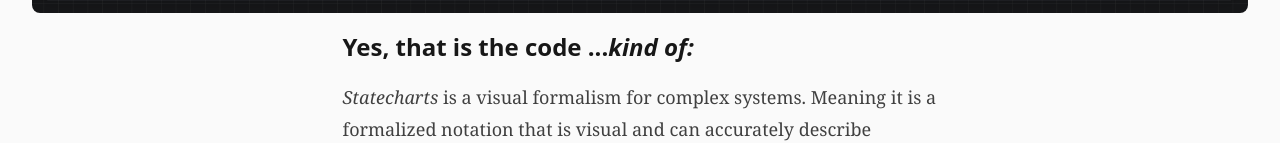
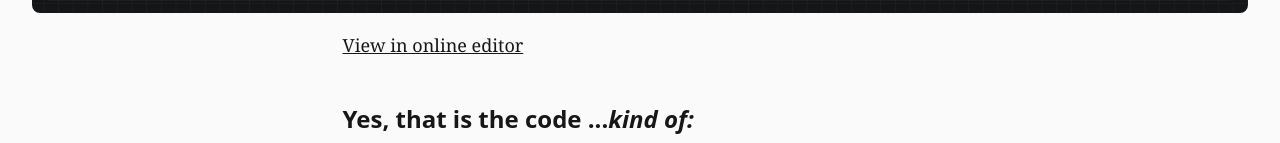
Before and after one commit to abooayoob/statecharts-article, a website built with Vite: page index.html in a window 1280 px wide. Shown: the part 4809-4952 px from the top of the page. Built offline with nearby package versions, Linux system fonts and the light colour scheme.

Commit message:
add link to online editor

```diff
--- a/index.html
+++ b/index.html
@@ -483,6 +483,13 @@
     <div
       class="font-serif prose-headings:font-sans prose prose-neutral dark:prose-invert lg:prose-lg pb-8"
     >
+      <a
+        target="_blank"
+        rel="noreferrer"
+        href="https://stately.ai/registry/editor/dcfedd40-5259-4ddc-856e-10bb6662ec2f?machineId=3e29b676-d427-409b-99b0-e4dfc76544c2"
+        >View in online editor</a
+      >
+
       <h3>Yes, that is the code ...<em>kind of:</em></h3>
       <p>
         <em>Statecharts</em> is a visual formalism for complex systems. Meaning
```
